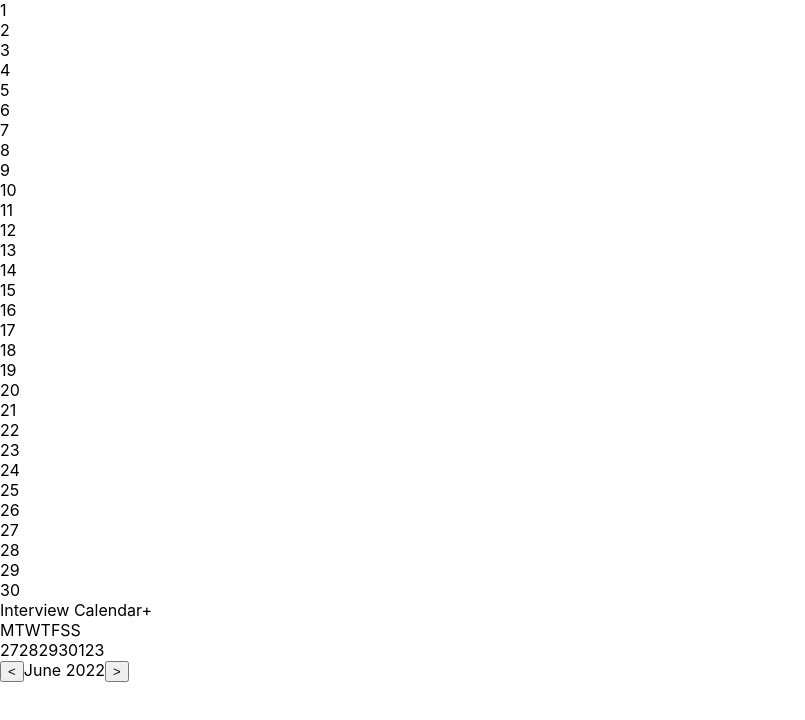
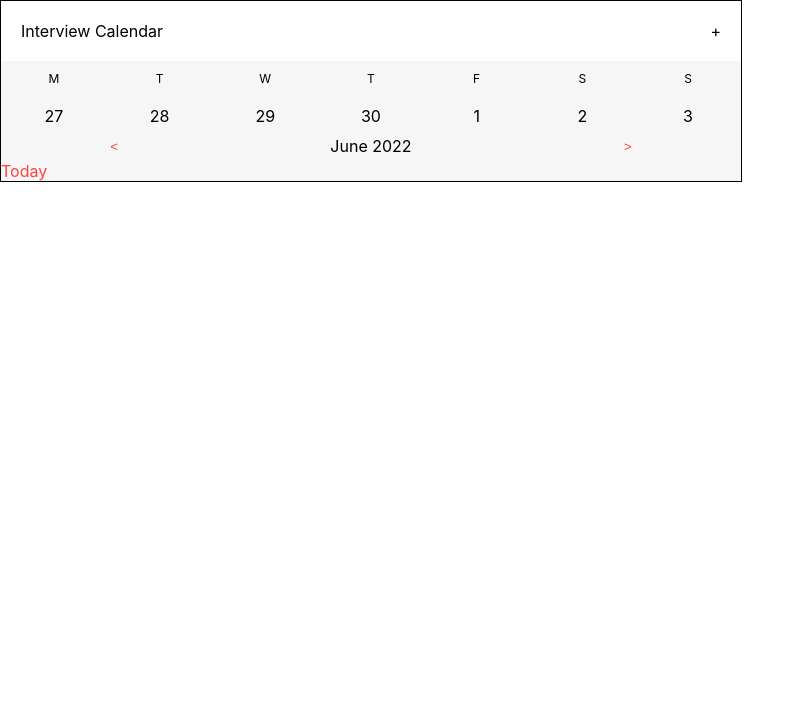
Before and after one commit to Aemulatio/interview-calendar, a React (Create React App) app: page / in a window 1280 px wide. Shown: the top 720 px of the page, without its empty margins (0-805 px from the left). Built offline with nearby package versions, Linux system fonts and the light colour scheme.

Commit message:
styled little bit and make template

```diff
--- a/src/Calendar/index.jsx
+++ b/src/Calendar/index.jsx
@@ -1,13 +1,86 @@
 import React from "react";
 import {
 	eachDayOfInterval,
-	eachWeekOfInterval,
 	endOfMonth, endOfWeek,
 	format,
 	startOfMonth,
 	startOfToday,
 	startOfWeek
 } from "date-fns"
+import styled from "styled-components";
+
+const CalendarBlock = styled.div`
+  max-width: 740px;
+
+  border: 1px solid black;
+`;
+
+const CalendarHeader = styled.header`
+  padding: 20px;
+  display: flex;
+  justify-content: space-between;
+`;
+
+const Week = styled.div`
+  background-color: #f6f6f7;
+
+`;
+
+const WeekDays = styled.div`
+  display: flex;
+  justify-content: space-around;
+`;
+const DayOfWeek = styled.div`
+  display: flex;
+  flex-direction: column;
+
+  span {
+	color: black;
+	width: 20px;
+	height: 20px;
+	text-align: center;
+  }
+
+  span:first-of-type {
+	font-size: 12px;
+	padding: 10px 5px;
+  }
+
+  span:last-of-type {
+	box-sizing: content-box;
+	padding: 5px;
+  }
+
+  span:last-of-type:hover {
+	border-radius: 50%;
+	background-color: #a6a6a7;
+	color: white;
+  }
+
+`;
+
+const WeekControls = styled.div`
+  display: flex;
+  justify-content: space-around;
+  padding: 5px 0;
+`;
+
+const ChangeWeek = styled.button`
+  border: none;
+  outline: none;
+  background: none;
+  color: #FE4141;
+
+`;
+
+const DaySchedule = styled.div`
+
+`;
+
+const CalendarFooter = styled.footer`
+  background-color: #F6F6F6;
+  color: #FE4141;
+`;
 
 
 const Calendar = () => {
@@ -19,7 +92,7 @@ const Calendar = () => {
 		end: dayEndOfMonth
 	})
 
-	const dayStartOfWeek = startOfWeek(today, {weekStartsOn:1})
+	const dayStartOfWeek = startOfWeek(today, {weekStartsOn: 1})
 	const dayEndOfWeek = endOfWeek(today, {weekStartsOn: 1})
 	const thisWeek = eachDayOfInterval({
 		start: dayStartOfWeek,
@@ -34,35 +107,33 @@ const Calendar = () => {
 			{console.log(dates)}
 			{console.log(thisWeek)}
 
-			<div>
-				{dates.map((day, dayIndex) => (
-					<div key={day.toString()}>{format(day, "d")}</div>
-				))}
-			</div>
-
-			<div className="Calendar">
-				<header>
+			<CalendarBlock>
+				<CalendarHeader>
 					<span>Interview Calendar</span>
 					<span>+</span>
-				</header>
-				<header className="week">
-					<div className="weekDays">
-						{thisWeek.map(dayOfWeek=>(
-							<span key={dayOfWeek.toString()}>{format(dayOfWeek, "EEEEE")}</span>
+				</CalendarHeader>
+				<Week>
+					<WeekDays>
+						{thisWeek.map(dayOfWeek => (
+							<DayOfWeek key={dayOfWeek.toString()}>
+								<span>{format(dayOfWeek, "EEEEE")}</span>
+								<span>{format(dayOfWeek, "d")}</span>
+							</DayOfWeek>
 						))}
-					</div>
-					<div className="weekDates">
-						{thisWeek.map(dayOfWeek=>(
-							<span key={dayOfWeek.toString()}>{format(dayOfWeek, "d")}</span>
-						))}
-					</div>
-					<div className="weekControls">
-						<button className="prevWeek"> &lt; </button>
+					</WeekDays>
+					<WeekControls>
+						<ChangeWeek> &lt; </ChangeWeek>
 						<span className="currentWeek">{format(today, "MMMM yyyy")}</span>
-						<button className="prevWeek"> &gt; </button>
-					</div>
-				</header>
-			</div>
+						<ChangeWeek> &gt; </ChangeWeek>
+					</WeekControls>
+				</Week>
+				<DaySchedule>
+
+				</DaySchedule>
+				<CalendarFooter>
+					Today
+				</CalendarFooter>
+			</CalendarBlock>
 
 		</>
 	)
```
